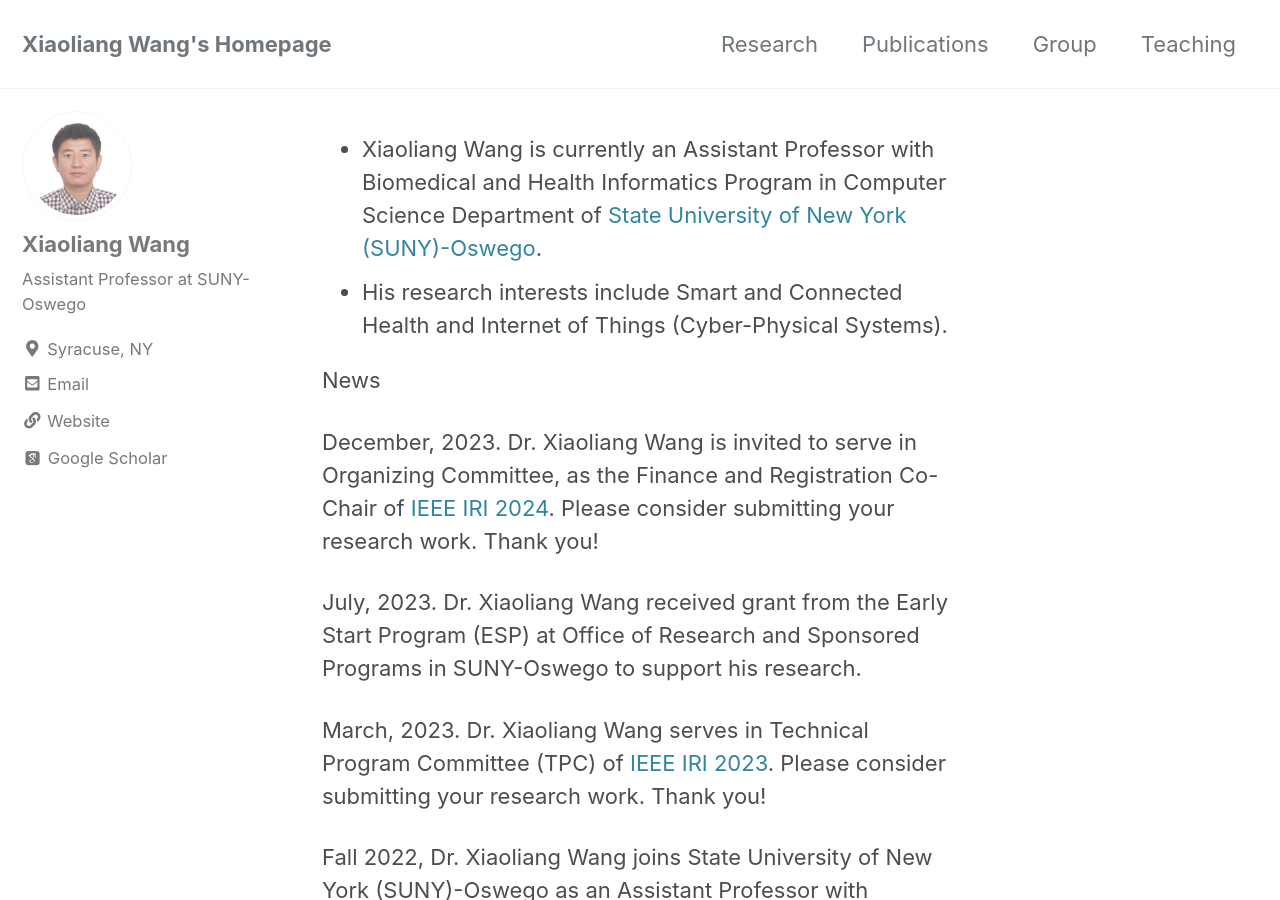
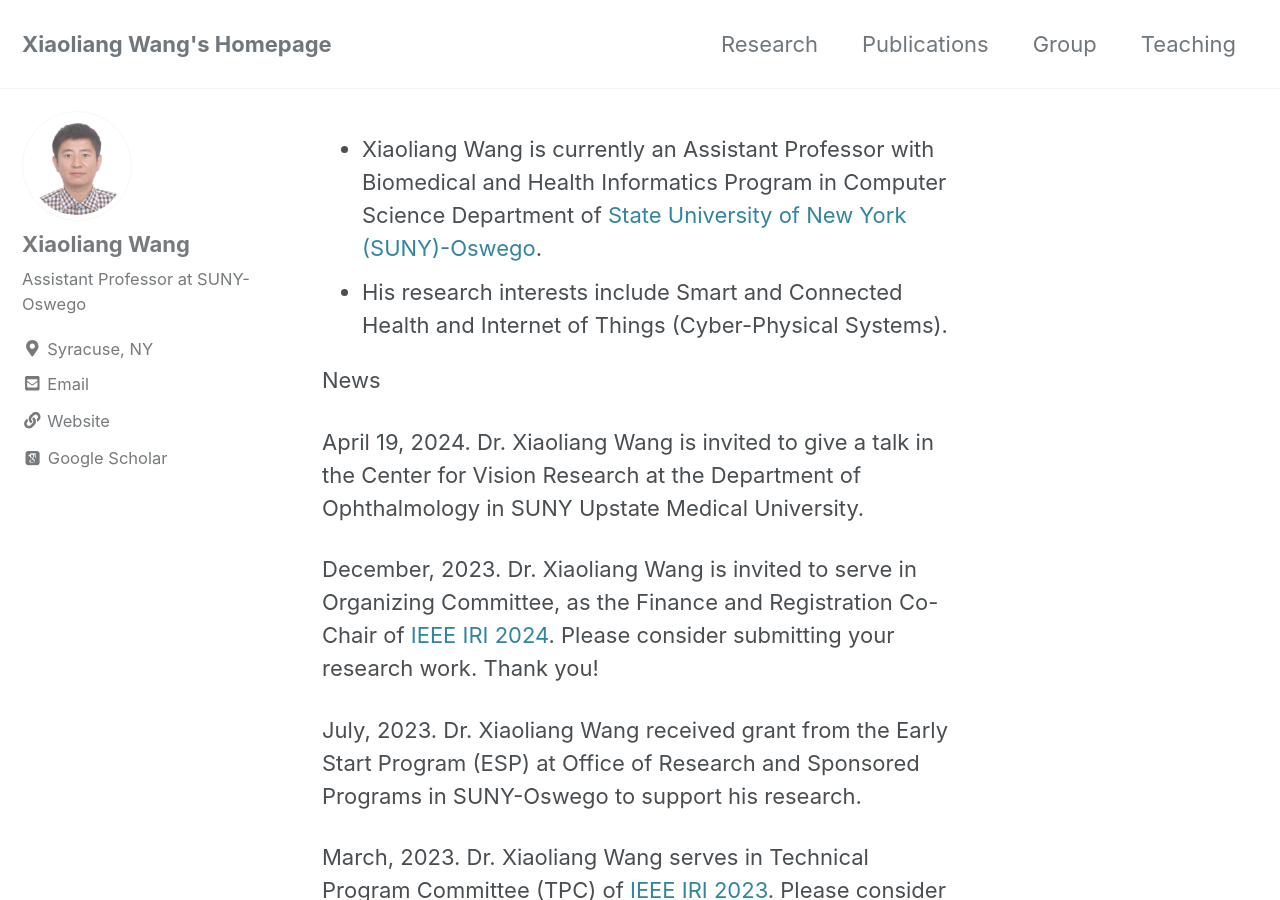
Before and after one commit to wang-xiaoliang/wang-xiaoliang.github.io, a Jekyll site: the page built from index.md, in a window 1280 px wide and 900 px high. Built offline with Jekyll 4.4.1, drawn with Linux system fonts in a browser that asks for light colours; cached includes are drawn as plain includes; nearby versions of some CDN libraries; some web fonts are replaced; our own code applies the rules of GitHub Pages for plain Markdown files; the list of posts is cut into pages by our own code.

Commit message:
SUNY Upstate Talk

```diff
--- a/index.md
+++ b/index.md
@@ -13,6 +13,8 @@ author_profile: true
 * His research interests include Smart and Connected Health and Internet of Things (Cyber-Physical Systems).
 
 News
+
+April 19, 2024. Dr. Xiaoliang Wang is invited to give a talk in the Center for Vision Research at the Department of Ophthalmology in SUNY Upstate Medical University.
 
 December, 2023. Dr. Xiaoliang Wang is invited to serve in Organizing Committee, as the Finance and Registration Co-Chair of [IEEE IRI 2024](https://homepages.uc.edu/~niunn/IRI24/). Please consider submitting your research work. Thank you!
 
```
